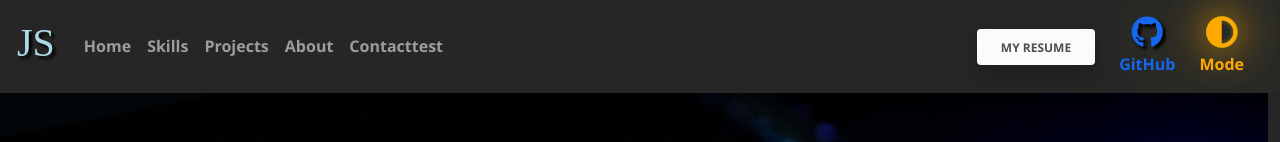
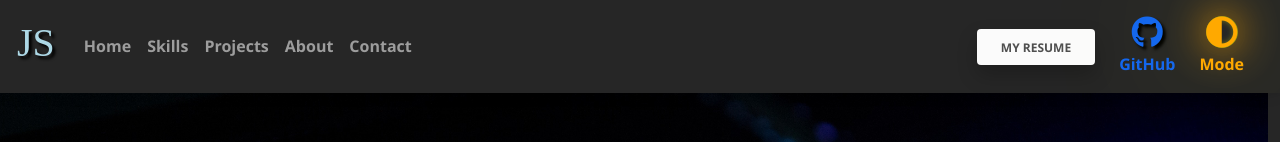
Before and after one commit to jesse318s/jesse-sites, a React (Create React App) app: page / in a window 1280 px wide. Shown: the top 142 px of the page. Built offline with nearby package versions, Linux system fonts and the light colour scheme.

Commit message:
made changes

```diff
--- a/src/App.jsx
+++ b/src/App.jsx
@@ -50,7 +50,7 @@
                                     <a className="nav-link" href="#about">About</a>
                                 </li>
                                 <li className="nav-item">
-                                    <a className="nav-link" href="#contact">Contacttest</a>
+                                    <a className="nav-link" href="#contact">Contact</a>
                                 </li>
                             </ul>
                             {/* Left links */}
```
